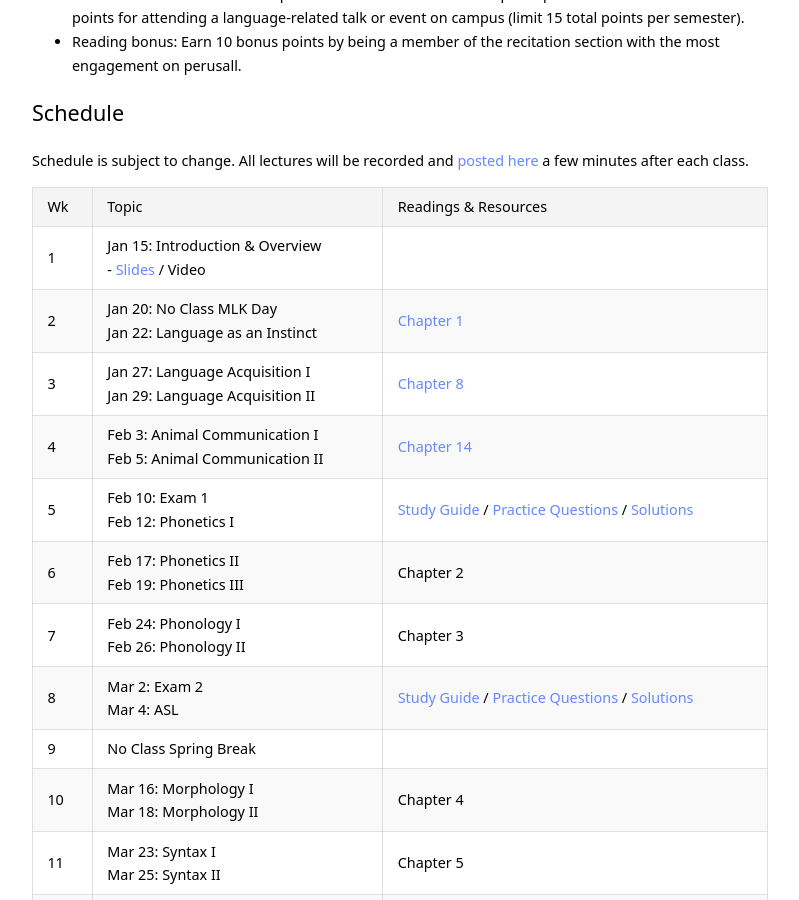
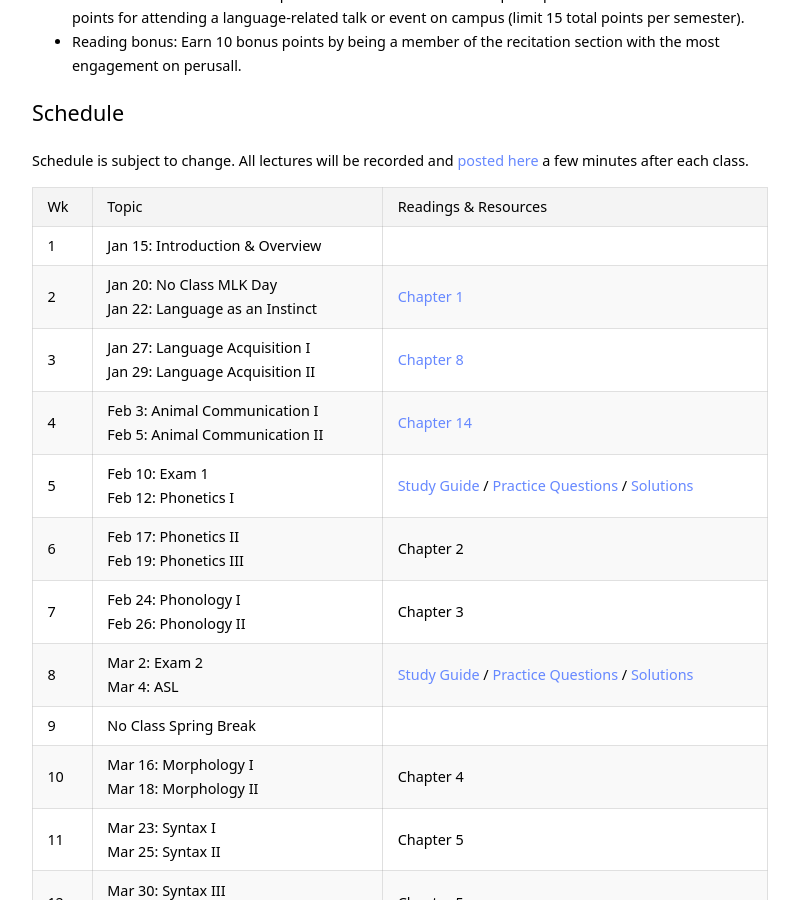
Before and after one commit to kschuler/ling001, a Jekyll site: the page built from index.md, in a window 1280 px wide and 900 px high, scrolled down 1543 px. Shown: the whole window, without its empty margins (240-1039 px from the left). Built offline with Jekyll 4.4.1, drawn with Linux system fonts in a browser that asks for light colours.

Commit message:
Update index.md

```diff
--- a/index.md
+++ b/index.md
@@ -52,7 +52,7 @@ Schedule is subject to change. All lectures will be recorded and [posted here](h
 
 Wk  | Topic | Readings & Resources
   --- | --- | ---
-1 | **Jan 15: Introduction & Overview**<br> - [Slides](https://drive.google.com/open?id=1Xpu7M6wRov6sGdNzQzT_7shfXjYQMlVv) / Video |
+1 | Jan 15: Introduction & Overview |
 2 | Jan 20: **No Class MLK Day**<br>Jan 22: Language as an Instinct | [Chapter 1](https://app.perusall.com/courses/intro-to-linguistics-1/pinker-ch01?assignmentId=5ib5rPaDkYoZxZc9X&part=1)
 3 | Jan 27: Language Acquisition I<br>Jan 29: Language Acquisition II  | [Chapter 8](https://app.perusall.com/courses/intro-to-linguistics-1/chapter-8-15?assignmentId=ckDfokjY25EnrzRdB&part=1)
 4 | Feb 3: Animal Communication I<br>Feb 5: Animal Communication II   | [Chapter 14](https://app.perusall.com/courses/intro-to-linguistics-1/chapter-14-13?assignmentId=7ag64J2jqfoSDxxoo&part=1)
```
